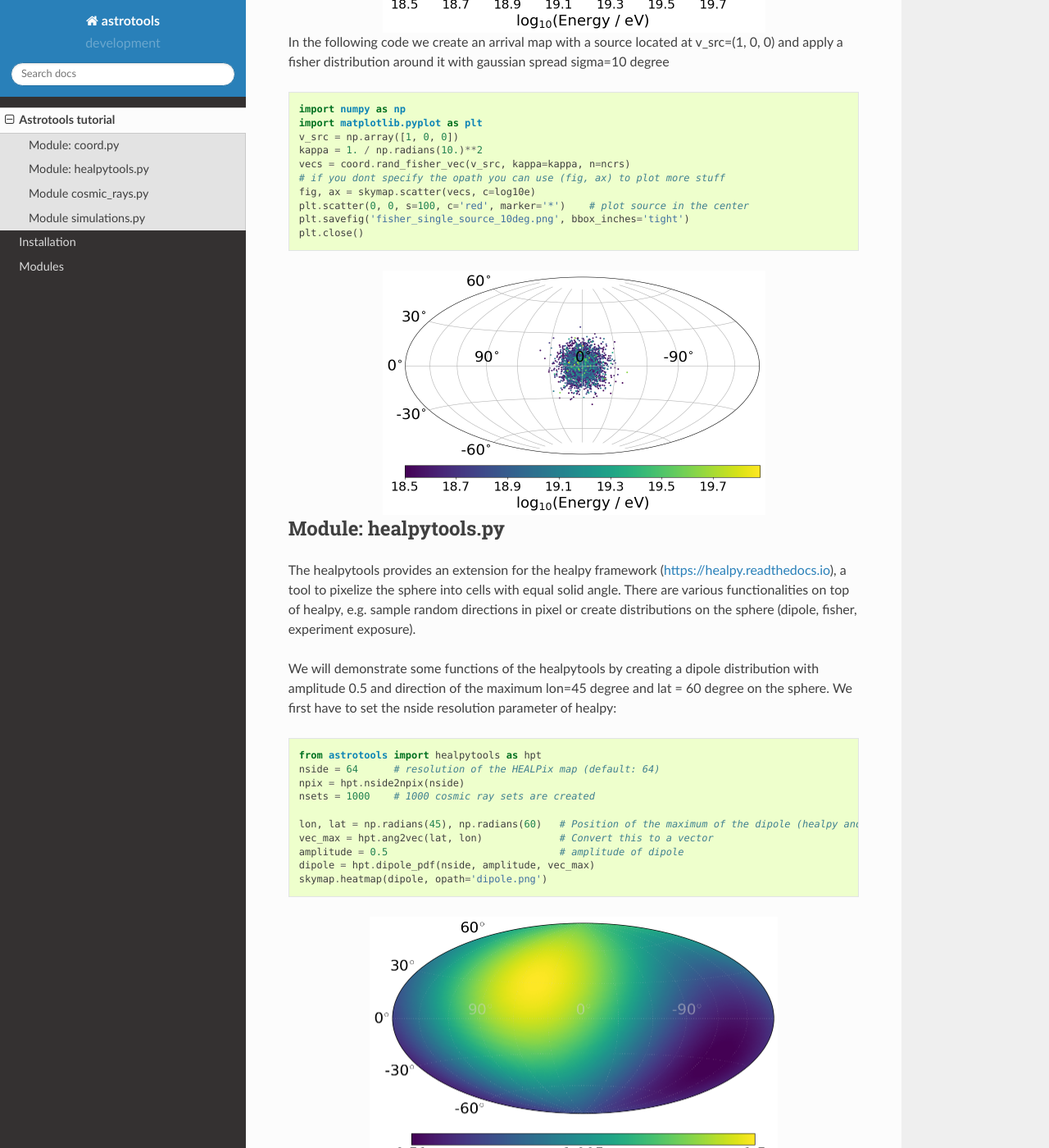
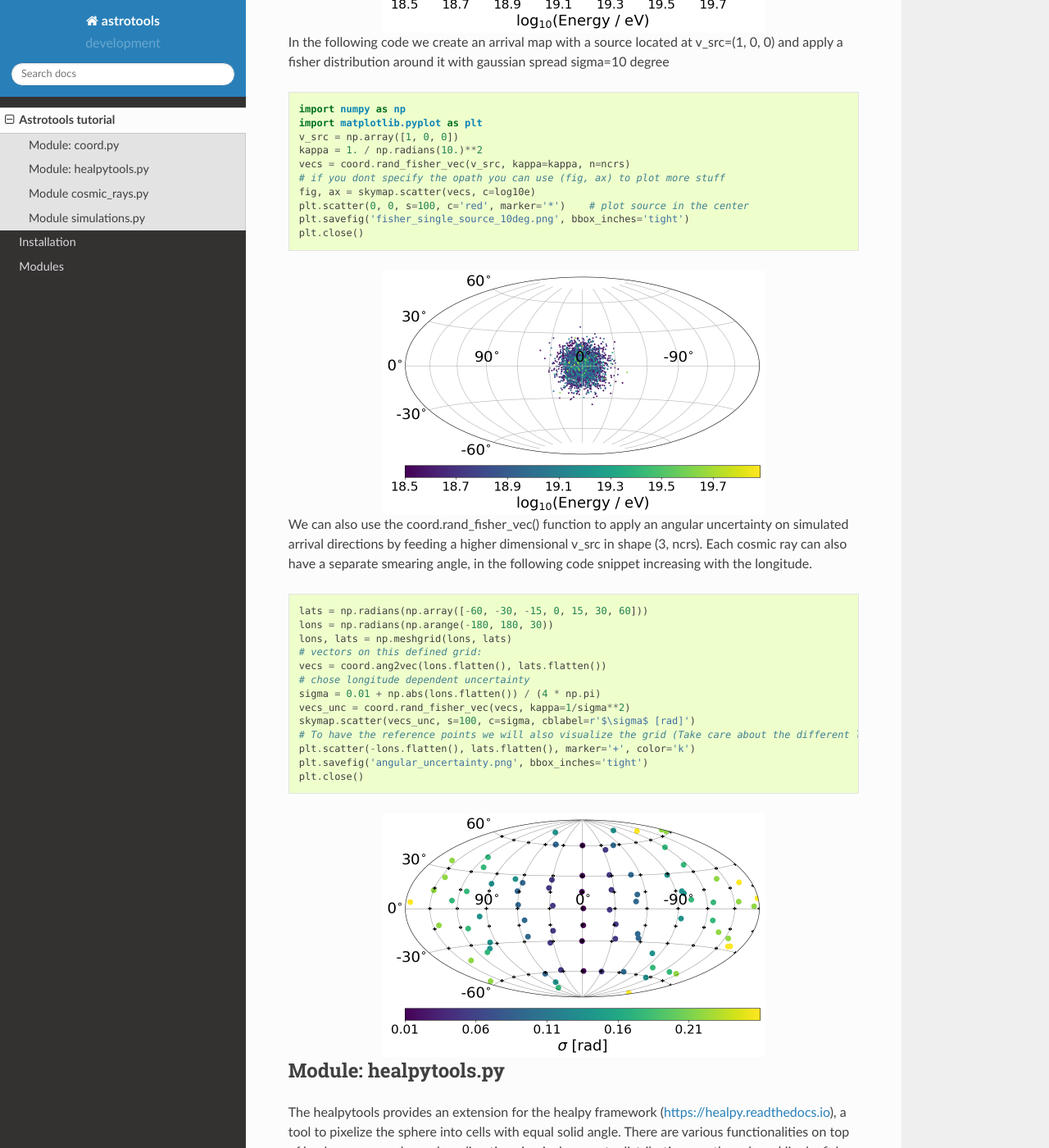
Before and after one commit to MRCWirtz/astrotools, a Sphinx documentation site: the page built from doc/source/tutorial.rst, in a window 1280 px wide and 1400 px high, scrolled down 891 px. Shown: the whole window at 82% size. Built offline with Sphinx 7.4.7 and the Read the Docs theme 2.0.0, drawn with Linux system fonts in a browser that asks for light colours; some of the changed text lies outside the part shown.

Commit message:
[tutorial] Show how to add angular uncertainities to arrival directions

```diff
--- a/doc/source/tutorial.rst
+++ b/doc/source/tutorial.rst
@@ -20,7 +20,7 @@ galactic latitudes (lats) into cartesian vectors.
   ncrs, emin = 3000, 18.5            # number of cosmic rays
   lons = coord.rand_phi(ncrs)        # isotropic in phi (~Uniform(-pi, pi))
   lats = coord.rand_theta(ncrs)      # isotropic in theta (Uniform in cos(theta))
-  vecs = coord.ang2vec(lons, lats)
+  vecs = coord.ang2vec(lons, lats)   # or better directly: coord.rand_vec(ncrs)
   # Plot an example map with sampled energies. If you specify the opath keyword in
   # the skymap function, the plot will be automatically saved and closed
   log10e = auger.rand_energy_from_auger(n=ncrs, log10e_min=emin)
@@ -48,6 +48,31 @@ sigma=10 degree
   plt.close()
 
 .. image:: img/fisher_single_source_10deg.png
+  :scale: 50 %
+  :align: center
+
+We can also use the coord.rand_fisher_vec() function to apply an angular uncertainty
+on simulated arrival directions by feeding a higher dimensional v_src in shape (3, ncrs).
+Each cosmic ray can also have a separate smearing angle, in the following code snippet
+increasing with the longitude.
+
+.. code-block:: python
+
+  lats = np.radians(np.array([-60, -30, -15, 0, 15, 30, 60]))
+  lons = np.radians(np.arange(-180, 180, 30))
+  lons, lats = np.meshgrid(lons, lats)
+  # vectors on this defined grid:
+  vecs = coord.ang2vec(lons.flatten(), lats.flatten())
+  # chose longitude dependent uncertainty
+  sigma = 0.01 + np.abs(lons.flatten()) / (4 * np.pi)
+  vecs_unc = coord.rand_fisher_vec(vecs, kappa=1/sigma**2)
+  skymap.scatter(vecs_unc, s=100, c=sigma, cblabel=r'$\sigma$ [rad]')
+  # To have the reference points we will also visualize the grid (Take care about the different longitude convention here)
+  plt.scatter(-lons.flatten(), lats.flatten(), marker='+', color='k')
+  plt.savefig('angular_uncertainty.png', bbox_inches='tight')
+  plt.close()
+
+.. image:: img/angular_uncertainty.png
   :scale: 50 %
   :align: center
 
```
Also changed, not shown: doc/source/img/angular_uncertainty.png (added), 1 other file.
